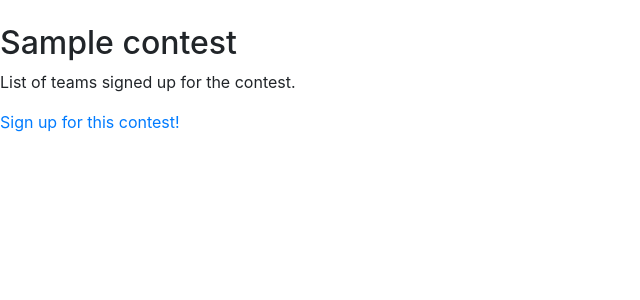
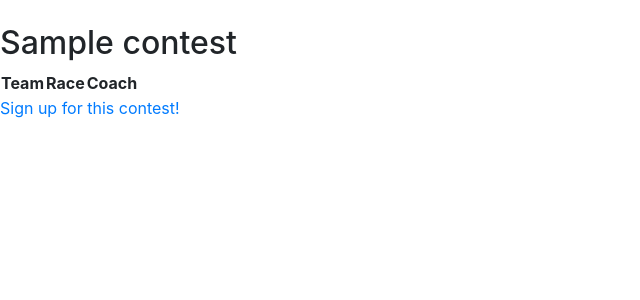
Before and after one commit to Granigan/BBMRS, a Flask app: a page that uses application/templates/contests/details.html in a window 1280 px wide. Shown: the part 56-356 px from the top of the page, without its empty margins (0-640 px from the left). Run offline with Flask 2, Linux system fonts and the light colour scheme; tables that the repository leaves empty hold one stand-in row (values such as "Sample post"); lists and menus that the app fills with data are empty; some libraries are stand-ins or nearby versions.

Commit message:
lists teams signed up for a contest

```diff
--- a/application/contests/views.py
+++ b/application/contests/views.py
@@ -47,7 +47,7 @@ def contest_delete(contest_id):
 def contest_details(contest_id):
     c = Contest.query.get(contest_id)
 
-    return render_template("contests/details.html", contest = c)
+    return render_template("contests/details.html", contest = c, contests = ContestTeam.find_signed_teams())
 
 @app.route("/contests/details_<contest_id>/signup")
 #@login_required
--- a/application/contestteam/models.py
+++ b/application/contestteam/models.py
@@ -1,5 +1,6 @@
 from application import db
 from application.models import Base
+from sqlalchemy import text
 
 class ContestTeam(Base):
 
@@ -11,3 +12,16 @@ class ContestTeam(Base):
     def __init__(self, team_id, contest_id):
         self.team_id = team_id
         self.contest_id = contest_id
+
+    @staticmethod
+    def find_signed_teams():
+        stmt = text("SELECT team.name FROM team, contestteam"
+                    " WHERE contestteam.contest_id = 2 AND team.id = contestteam.team_id"
+                    " ORDER BY team.name")
+        res = db.engine.execute(stmt)
+
+        response = []
+        for row in res:
+            response.append({"name":row[0]})
+
+        return response
--- a/application/templates/contests/details.html
+++ b/application/templates/contests/details.html
@@ -2,6 +2,17 @@
 
 {% block body %}
     <h2>{{ contest.name }}</h2>
-    <p>List of teams signed up for the contest.</p>
+    <table>
+        <tr>
+            <th>Team</th>
+            <th>Race</th>
+            <th>Coach</th>
+        </tr>
+        {% for c in contests %}
+        <tr>
+            <td>{{ c.name }}</td>
+        </tr>
+        {% endfor %}
+    </table>
     <a href="{{ url_for('signup_form', contest_id = contest.id) }}">Sign up for this contest!</a>
 {% endblock %}
```
